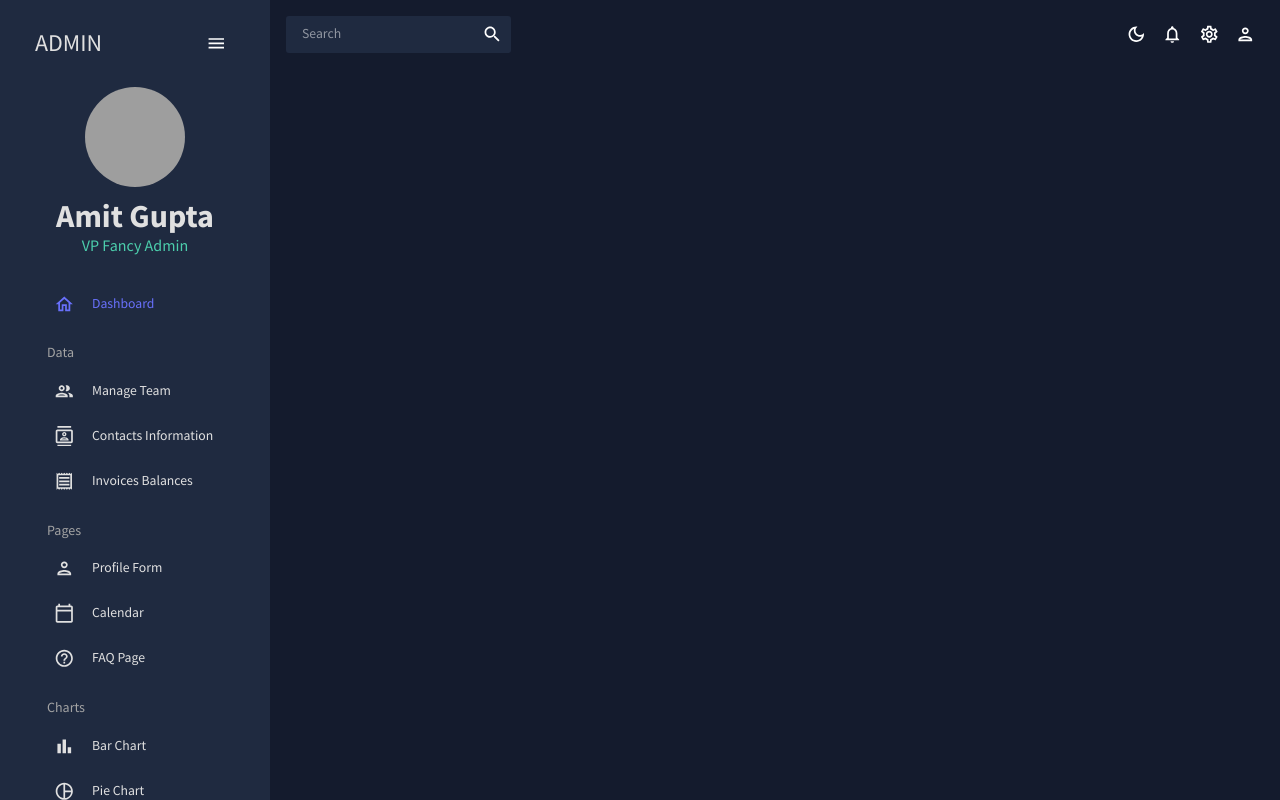
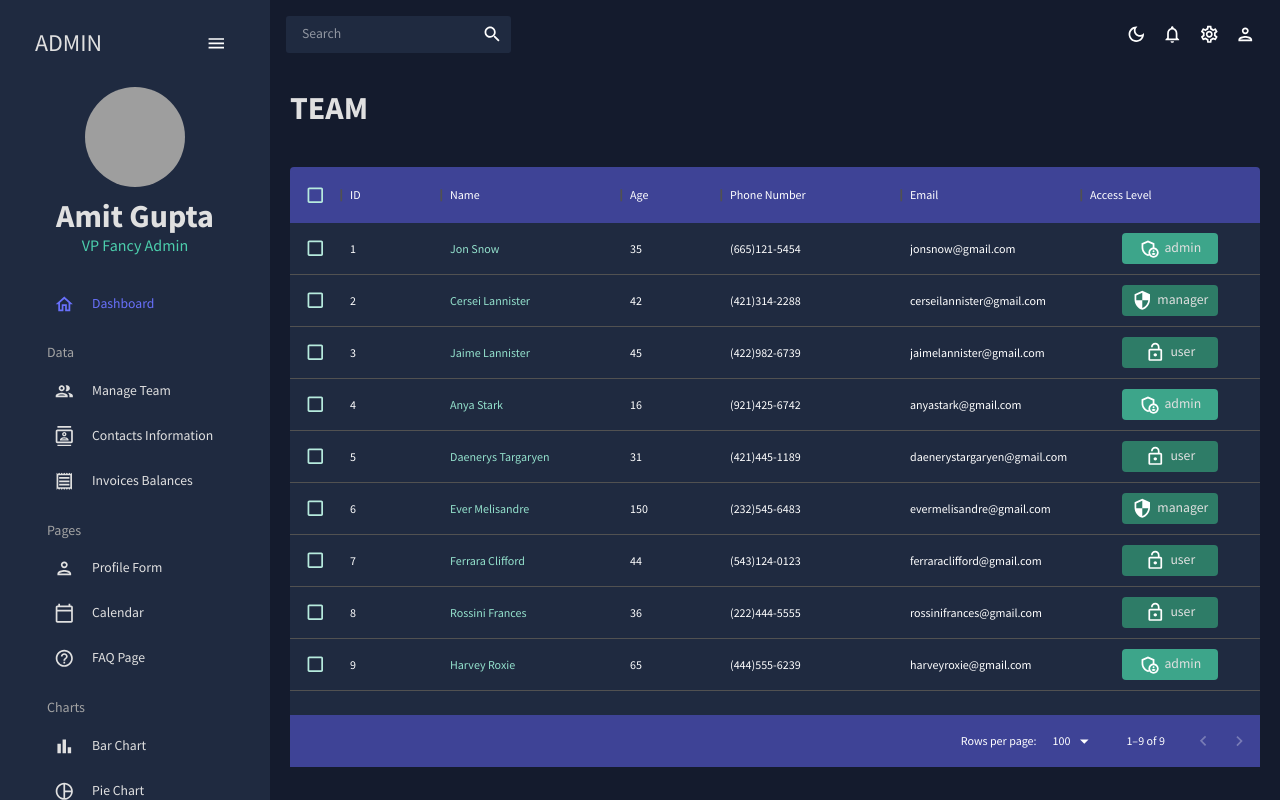
Before and after one commit to amitg01/react-admin, a React (Create React App) app: page /team in a window 1280 px wide. Built offline with nearby package versions, Linux system fonts and the light colour scheme; grey boxes are pictures that could not be loaded.

Commit message:
implemented the team page

```diff
--- a/src/App.js
+++ b/src/App.js
@@ -3,7 +3,7 @@
 import Topbar from "./scenes/global/TopBar";
 import Sidebar from "./scenes/global/SideBar";
 import DashBoard from "./scenes/dashboard";
-// import Team from "./scenes/team";
+import Team from "./scenes/team";
 // import Invoices from "./scenes/invoices";
 // import Contacts from "./scenes/contacts";
 // import Bar from "./scenes/bar";
@@ -30,7 +30,7 @@
             <Topbar setIsSidebar={setIsSidebar} />
             <Routes>
               <Route path="/" element={<DashBoard />} />
-              {/* <Route path="/team" element={<Team />} /> */}
+              <Route path="/team" element={<Team />} />
               {/* <Route path="/contacts" element={<Contacts />} /> */}
               {/* <Route path="/invoices" element={<Invoices />} /> */}
               {/* <Route path="/form" element={<Form />} /> */}
--- /dev/null
+++ b/src/scenes/team/index.jsx
@@ -0,0 +1,109 @@
+import { Box, Typography, useTheme } from "@mui/material";
+import { DataGrid } from "@mui/x-data-grid";
+import { tokens } from "../../theme";
+import { mockDataTeam } from "../../data/mockData";
+import AdminPanelSettingsOutlinedIcon from "@mui/icons-material/AdminPanelSettingsOutlined";
+import LockOpenOutlinedIcon from "@mui/icons-material/LockOpenOutlined";
+import SecurityOutlinedIcon from "@mui/icons-material/SecurityOutlined";
+import Header from "../../components/Header";
+
+const Team = () => {
+  const theme = useTheme();
+  const colors = tokens(theme.palette.mode);
+  const columns = [
+    { field: "id", headerName: "ID" },
+    {
+      field: "name",
+      headerName: "Name",
+      flex: 1,
+      cellClassName: "name-column--cell",
+    },
+    {
+      field: "age",
+      headerName: "Age",
+      type: "number",
+      headerAlign: "left",
+      align: "left",
+    },
+    {
+      field: "phone",
+      headerName: "Phone Number",
+      flex: 1,
+    },
+    {
+      field: "email",
+      headerName: "Email",
+      flex: 1,
+    },
+    {
+      field: "accessLevel",
+      headerName: "Access Level",
+      flex: 1,
+      renderCell: ({ row: { access } }) => {
+        return (
+          <Box
+            width="60%"
+            m="0 auto"
+            p="5px"
+            display="flex"
+            justifyContent="center"
+            backgroundColor={
+              access === "admin"
+                ? colors.greenAccent[600]
+                : access === "manager"
+                ? colors.greenAccent[700]
+                : colors.greenAccent[700]
+            }
+            borderRadius="4px"
+          >
+            {access === "admin" && <AdminPanelSettingsOutlinedIcon />}
+            {access === "manager" && <SecurityOutlinedIcon />}
+            {access === "user" && <LockOpenOutlinedIcon />}
+            <Typography color={colors.grey[100]} sx={{ ml: "5px" }}>
+              {access}
+            </Typography>
+          </Box>
+        );
+      },
+    },
+  ];
+
+  return (
+    <Box m="20px">
+      <Header title="TEAM" subtitle="Managing the Team Members" />
+      <Box
+        m="40px 0 0 0"
+        height="75vh"
+        sx={{
+          "& .MuiDataGrid-root": {
+            border: "none",
+          },
+          "& .MuiDataGrid-cell": {
+            borderBottom: "none",
+          },
+          "& .name-column--cell": {
+            color: colors.greenAccent[300],
+          },
+          "& .MuiDataGrid-columnHeaders": {
+            backgroundColor: colors.blueAccent[700],
+            borderBottom: "none",
+          },
+          "& .MuiDataGrid-virtualScroller": {
+            backgroundColor: colors.primary[400],
+          },
+          "& .MuiDataGrid-footerContainer": {
+            borderTop: "none",
+            backgroundColor: colors.blueAccent[700],
+          },
+          "& .MuiCheckbox-root": {
+            color: `${colors.greenAccent[200]} !important`,
+          },
+        }}
+      >
+        <DataGrid checkboxSelection rows={mockDataTeam} columns={columns} />
+      </Box>
+    </Box>
+  );
+};
+
+export default Team;
```
